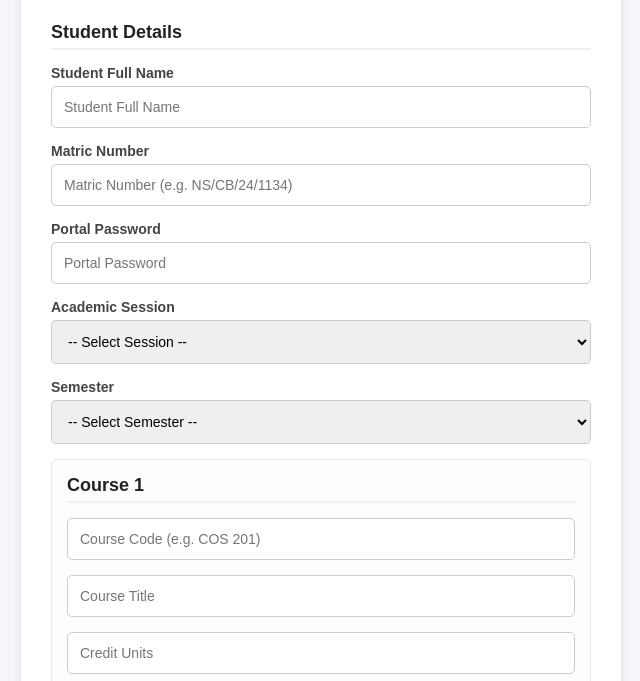
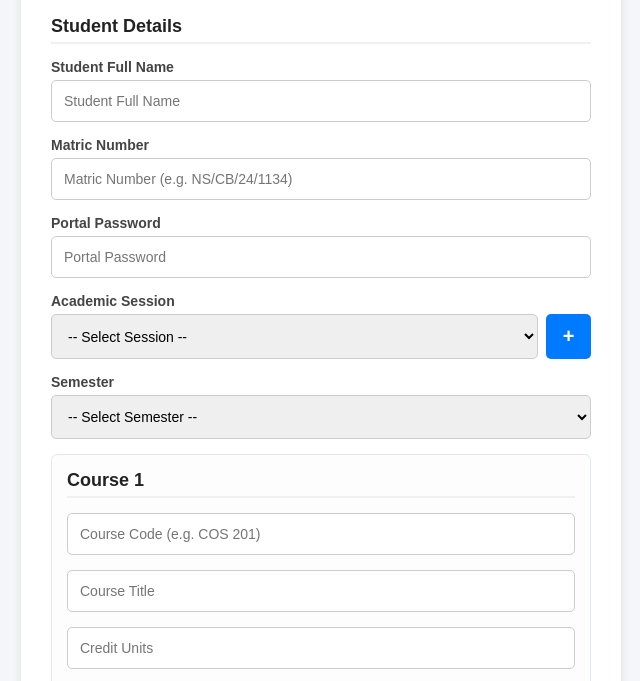
Before and after one commit to albertogaga-25/result-checker, a website: page admin.html in a window 1280 px wide. Shown: the part 117-798 px from the top of the page, without its empty margins (319-959 px from the left). Drawn offline with Linux system fonts and the light colour scheme.

Commit message:
Start sessions from 2015 and add button to dynamically create new sessions

```diff
--- a/admin.html
+++ b/admin.html
@@ -8,13 +8,19 @@
     * { box-sizing: border-box; font-family: Arial, sans-serif; }
     body { background-color: #f4f6f9; display: flex; justify-content: center; padding: 20px; margin: 0; }
     .container { background: #ffffff; padding: 30px; border-radius: 8px; box-shadow: 0 4px 10px rgba(0,0,0,0.1); width: 100%; max-width: 600px; }
-    h2, h4 { text-align: center; color: #333; margin-top: 0; }
+    h2 { text-align: center; color: #333; margin-top: 0; margin-bottom: 5px; }
     .subtitle { text-align: center; color: #666; font-size: 14px; margin-bottom: 25px; }
     .section-title { font-size: 18px; font-weight: bold; margin-bottom: 15px; color: #222; border-bottom: 2px solid #f0f0f0; padding-bottom: 5px; }
     .form-group { margin-bottom: 15px; }
     label { display: block; font-weight: 600; margin-bottom: 5px; font-size: 14px; color: #444; }
     input, select { width: 100%; padding: 12px; border: 1px solid #ccc; border-radius: 5px; font-size: 14px; outline: none; }
     input:focus, select:focus { border-color: #007bff; }
+
+    /* Flex layout for Session input and + button */
+    .inline-input-group { display: flex; gap: 8px; }
+    .btn-inline-add { width: 45px; height: 45px; background-color: #007bff; color: white; border: none; border-radius: 5px; font-size: 20px; font-weight: bold; cursor: pointer; flex-shrink: 0; display: flex; align-items: center; justify-content: center; }
+    .btn-inline-add:hover { background-color: #0056b3; }
+
     .course-card { background: #fdfdfd; border: 1px solid #e2e8f0; border-radius: 6px; padding: 15px; margin-bottom: 15px; }
     .btn { width: 100%; padding: 12px; border: none; border-radius: 5px; font-weight: bold; cursor: pointer; font-size: 15px; margin-top: 10px; }
     .btn-add { background-color: #28a745; color: white; }
@@ -49,14 +55,15 @@
         <input type="password" id="portalPassword" placeholder="Portal Password" required>
       </div>
 
-      <!-- Session Dropdown -->
+      <!-- Academic Session Dropdown with + Button -->
       <div class="form-group">
         <label for="sessionSelect">Academic Session</label>
-        <select id="sessionSelect" required>
-          <option value="">-- Select Session --</option>
-          <option value="2024/2025">2024/2025 Academic Session</option>
-          <option value="2025/2026">2025/2026 Academic Session</option>
-        </select>
+        <div class="inline-input-group">
+          <select id="sessionSelect" required>
+            <option value="">-- Select Session --</option>
+          </select>
+          <button type="button" class="btn-inline-add" id="addSessionBtn" title="Add Next Session">+</button>
+        </div>
       </div>
 
       <!-- Semester Dropdown -->
@@ -99,9 +106,40 @@
   </div>
 
   <script>
-    let courseCount = 1;
+    const sessionSelect = document.getElementById('sessionSelect');
+    let lastStartYear = 2015;
+
+    // Populate Sessions starting from 2015/2016 up to 2026/2027
+    function initSessions() {
+      const currentYear = 2026;
+      for (let year = 2015; year <= currentYear; year++) {
+        addSessionOption(year);
+      }
+    }
+
+    // Helper to add session option to dropdown
+    function addSessionOption(startYear) {
+      const endYear = startYear + 1;
+      const sessionText = `${startYear}/${endYear} Academic Session`;
+      const option = document.createElement('option');
+      option.value = `${startYear}/${endYear}`;
+      option.textContent = sessionText;
+      sessionSelect.appendChild(option);
+      lastStartYear = startYear;
+    }
+
+    // Handle '+' button to append the next session year automatically
+    document.getElementById('addSessionBtn').addEventListener('click', () => {
+      const nextStartYear = lastStartYear + 1;
+      addSessionOption(nextStartYear);
+      sessionSelect.value = `${nextStartYear}/${nextStartYear + 1}`; // Auto-select the newly added session
+    });
+
+    // Initialize session options on load
+    initSessions();
 
     // Dynamically Add New Course Form Block
+    let courseCount = 1;
     document.getElementById('addCourseBtn').addEventListener('click', () => {
       courseCount++;
       const container = document.getElementById('coursesContainer');
@@ -132,14 +170,12 @@
       messageDiv.style.color = '#007bff';
       messageDiv.textContent = 'Saving record...';
 
-      // 1. Gather Student & Session Info
       const fullName = document.getElementById('fullName').value.trim();
       const matricNumber = document.getElementById('matricNumber').value.trim();
       const portalPassword = document.getElementById('portalPassword').value;
-      const session = document.getElementById('sessionSelect').value;
+      const session = sessionSelect.value;
       const semester = document.getElementById('semesterSelect').value;
 
-      // 2. Gather All Courses
       const courseCards = document.querySelectorAll('.course-card');
       const courses = [];
 
@@ -152,15 +188,7 @@
         });
       });
 
-      // 3. Construct Payload
-      const payload = {
-        fullName,
-        matricNumber,
-        portalPassword,
-        session,
-        semester,
-        courses
-      };
+      const payload = { fullName, matricNumber, portalPassword, session, semester, courses };
 
       try {
         const res = await fetch('/api/save-result', {
```
